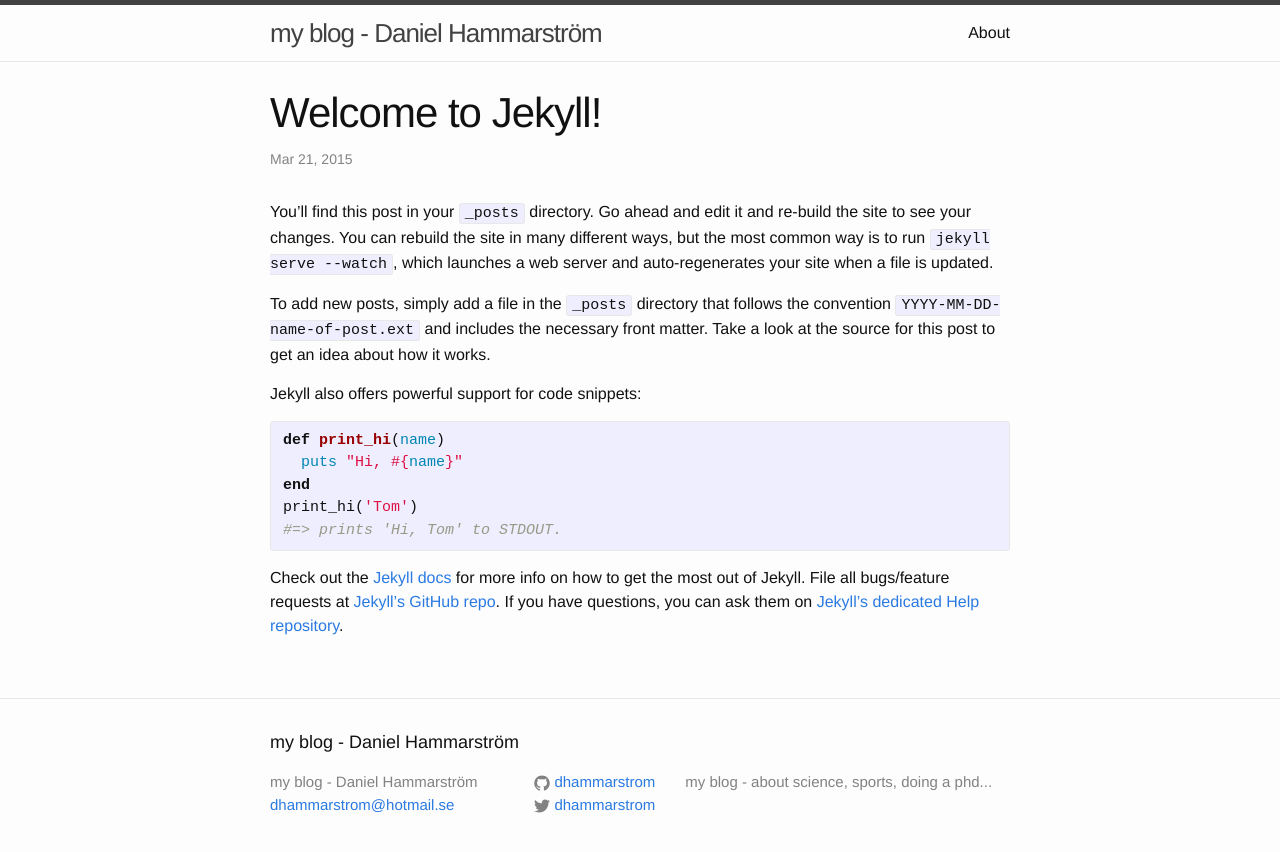
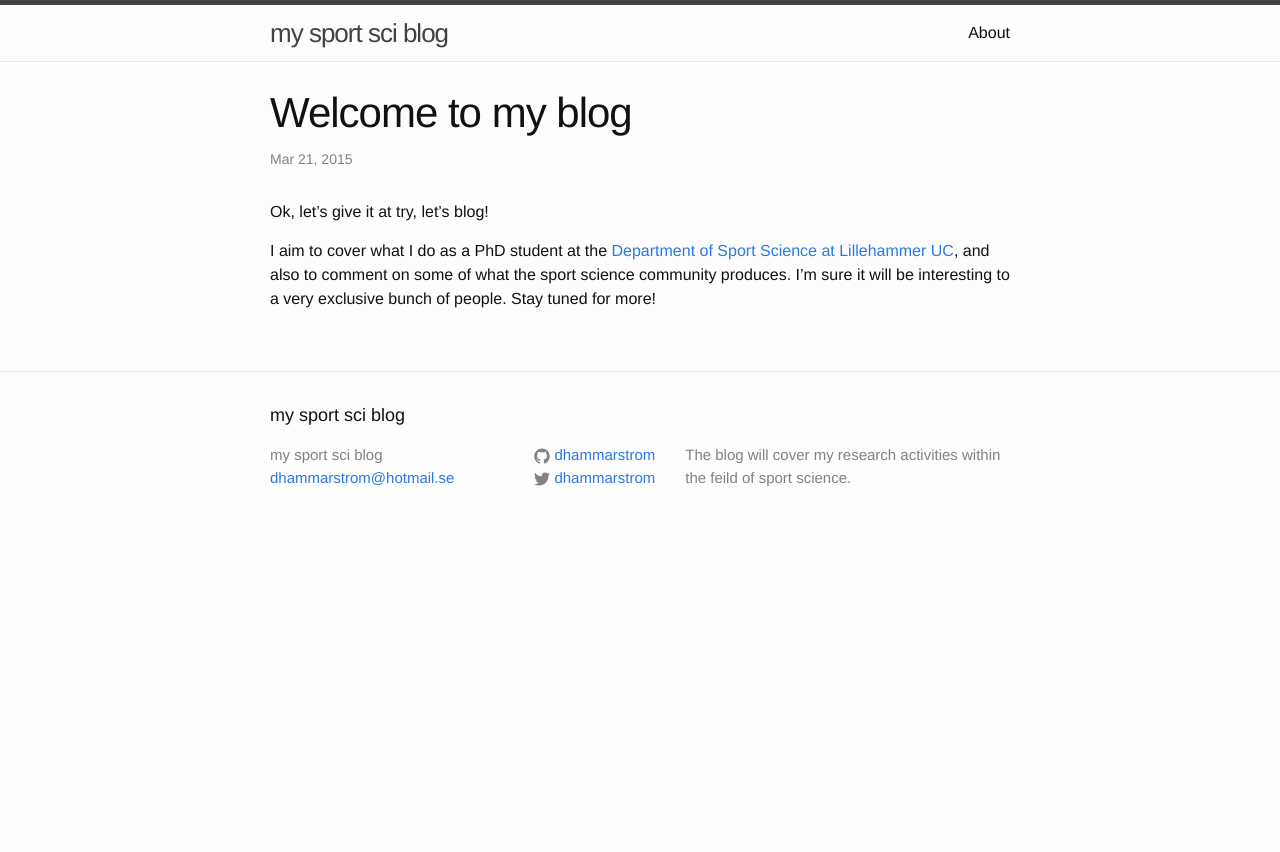
Before and after one commit to dhammarstrom/dhammarstrom.github.io, a Jekyll site: the page built from _posts/2015-03-21-welcome-to-jekyll.markdown, in a window 1280 px wide. Shown: the top 852 px of the page. Built offline with Jekyll 4.4.1, drawn with Linux system fonts in a browser that asks for light colours.

Commit message:
update blog

```diff
--- a/_config.yml
+++ b/_config.yml
@@ -1,8 +1,8 @@
 # Site settings
-title: my blog - Daniel Hammarström
+title: my sport sci blog
 email: dhammarstrom@hotmail.se
 description: > # this means to ignore newlines until "baseurl:"
-  my blog - about science, sports, doing a phd...
+  The blog will cover my research activities within the feild of sport science.
 baseurl: "" # the subpath of your site, e.g. /blog/
 url: "http://dhammarstrom.github.io" # the base hostname & protocol for your site
 twitter_username: dhammarstrom
--- a/_posts/2015-03-21-welcome-to-jekyll.markdown
+++ b/_posts/2015-03-21-welcome-to-jekyll.markdown
@@ -1,25 +1,13 @@
 ---
 layout: post
-title:  "Welcome to Jekyll!"
-date:   2015-03-21 12:22:33
-categories: jekyll update
+title:  "Welcome to my blog"
+date:   2015-03-21 13:30:33
+categories: blog
 ---
-You’ll find this post in your `_posts` directory. Go ahead and edit it and re-build the site to see your changes. You can rebuild the site in many different ways, but the most common way is to run `jekyll serve --watch`, which launches a web server and auto-regenerates your site when a file is updated.
 
-To add new posts, simply add a file in the `_posts` directory that follows the convention `YYYY-MM-DD-name-of-post.ext` and includes the necessary front matter. Take a look at the source for this post to get an idea about how it works.
+Ok, let's give it at try, let's blog!
 
-Jekyll also offers powerful support for code snippets:
+I aim to cover what I do as a PhD student at the [Department of Sport Science at Lillehammer UC], and also to comment on some of what the sport science community produces. I'm sure it will be interesting to a very exclusive bunch of people. Stay tuned for more!
 
-{% highlight ruby %}
-def print_hi(name)
-  puts "Hi, #{name}"
-end
-print_hi('Tom')
-#=> prints 'Hi, Tom' to STDOUT.
-{% endhighlight %}
 
-Check out the [Jekyll docs][jekyll] for more info on how to get the most out of Jekyll. File all bugs/feature requests at [Jekyll’s GitHub repo][jekyll-gh]. If you have questions, you can ask them on [Jekyll’s dedicated Help repository][jekyll-help].
-
-[jekyll]:      http://jekyllrb.com
-[jekyll-gh]:   https://github.com/jekyll/jekyll
-[jekyll-help]: https://github.com/jekyll/jekyll-help
+[Department of Sport Science at Lillehammer UC]: http://www.hil.no/forskning/forskningsomraader/idrett
```
Also changed, not shown: about.md (+3 -3 lines), 8 other files.
